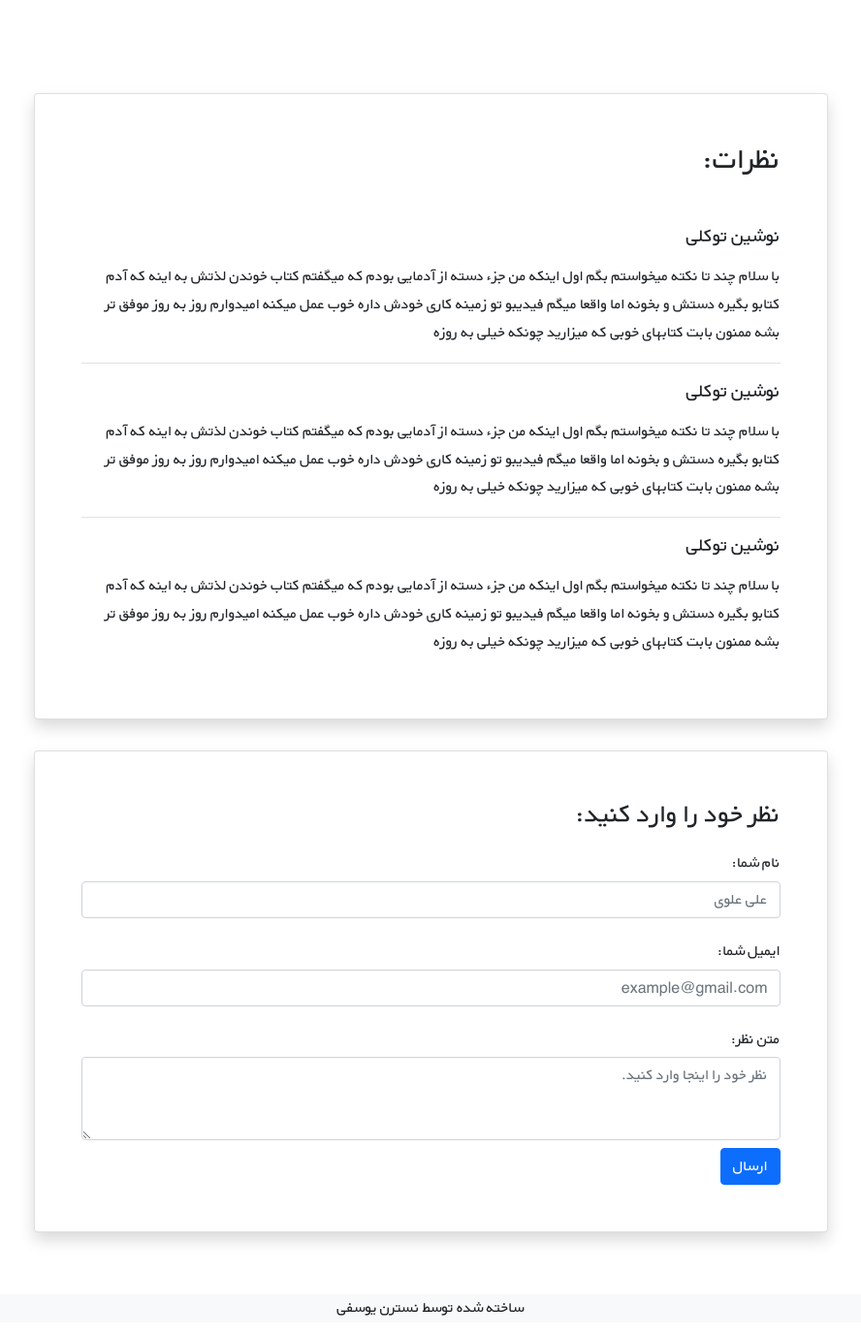
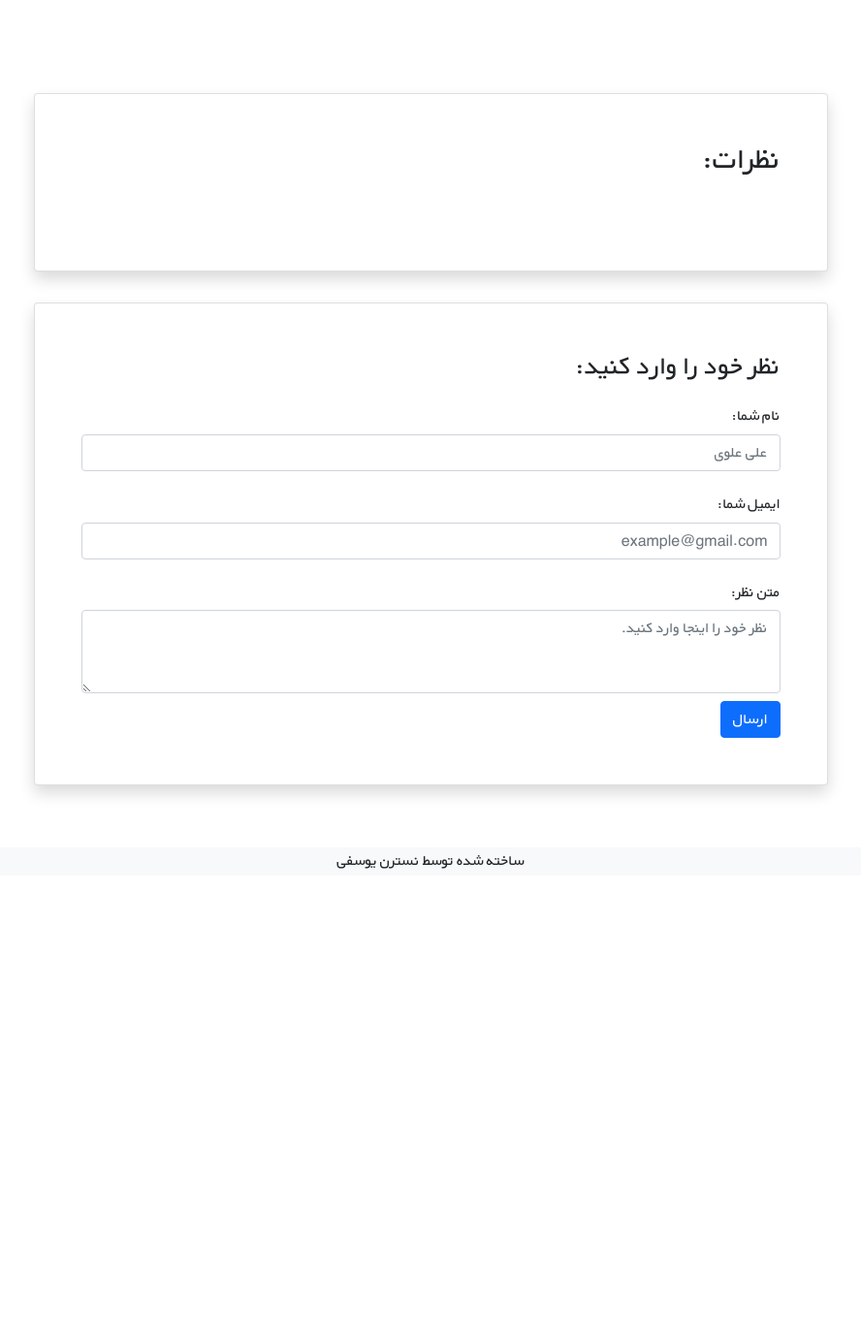
Before and after one commit to nastaranxyousefi/bookstore_django, a Django app: page /books/1/ in a window 1280 px wide. Shown: the part 805-2185 px from the top of the page at 97% size, without its empty margins (196-1084 px from the left). After the commit the page ends 1701 px from the top, so only its background shows below. Run offline with Django 3.2, Linux system fonts and the light colour scheme; data comes from the database, SQL or seed files in the repository; both versions use the stored data as it was after the commit.

Commit message:
render book comments in book detail

```diff
--- a/books/templates/books/book_detail.html
+++ b/books/templates/books/book_detail.html
@@ -46,24 +46,16 @@
             <div class="d-flex justify-content-center">
                 <div class="card shadow my-3 p-5 w-sm-75 w-100">
                     <h2 class="mb-5">نظرات:</h2>
+                    {% for comment in comments %}
+
                     <div class="border-bottom mb-3">
-                        <h5 class="mb-3">نوشین توکلی</h5>
-                        <p>با سلام چند تا نکته میخواستم بگم اول اینکه من جزء دسته از آدمایی بودم که میگفتم کتاب خوندن لذتش
-                            به اینه که آدم کتابو بگیره دستش و بخونه اما واقعا میگم فیدیبو تو زمینه کاری خودش داره خوب عمل
-                            میکنه امیدوارم روز به روز موفق تر بشه ممنون بابت کتابهای خوبی که میزارید چونکه خیلی به روزه</p>
+                        <h5 class="mb-3">{{comment.user.username}}</h5>
+                        <p>{{ comment.text|linebreaks }}</p>
                     </div>
-                    <div class="border-bottom mb-3">
-                        <h5 class="mb-3">نوشین توکلی</h5>
-                        <p>با سلام چند تا نکته میخواستم بگم اول اینکه من جزء دسته از آدمایی بودم که میگفتم کتاب خوندن لذتش
-                            به اینه که آدم کتابو بگیره دستش و بخونه اما واقعا میگم فیدیبو تو زمینه کاری خودش داره خوب عمل
-                            میکنه امیدوارم روز به روز موفق تر بشه ممنون بابت کتابهای خوبی که میزارید چونکه خیلی به روزه</p>
-                    </div>
-                    <div>
-                        <h5 class="mb-3">نوشین توکلی</h5>
-                        <p>با سلام چند تا نکته میخواستم بگم اول اینکه من جزء دسته از آدمایی بودم که میگفتم کتاب خوندن لذتش
-                            به اینه که آدم کتابو بگیره دستش و بخونه اما واقعا میگم فیدیبو تو زمینه کاری خودش داره خوب عمل
-                            میکنه امیدوارم روز به روز موفق تر بشه ممنون بابت کتابهای خوبی که میزارید چونکه خیلی به روزه</p>
-                    </div>
+                    {% endfor %}
+
+
+
                 </div>
             </div>
 
--- a/books/urls.py
+++ b/books/urls.py
@@ -4,7 +4,7 @@ from . import views
 
 urlpatterns = [
     path('', views.BookListView.as_view(), name='book_list'),
-    path('<int:pk>/', views.BookDetailView.as_view(), name='book_detail'),
+    path('<int:pk>/', views.book_detail_view, name='book_detail'),
     path('create/', views.BookCreateView.as_view(), name='book_create'),
     path('edit/<int:pk>/', views.BookUpdateView.as_view(), name='book_update'),
     path('delete/<int:pk>/', views.BookDeleteView.as_view(), name='book_delete'),
--- a/books/views.py
+++ b/books/views.py
@@ -1,5 +1,6 @@
 from django.views import generic
 from django.urls import reverse_lazy
+from django.shortcuts import get_object_or_404, render
 
 from .models import Book
 
@@ -11,10 +12,16 @@ class BookListView(generic.ListView):
     context_object_name = 'books'
 
 
-class BookDetailView(generic.DetailView):
-    model = Book
-    template_name = 'books/book_detail.html'
+def book_detail_view(request, pk):
+    book = get_object_or_404(Book, pk=pk)
+    #get book comments
+    book_comments = book.comments.all()
 
+    context = {
+        'book' : book,
+        'comments' : book_comments,
+    }
+    return render(request, 'books/book_detail.html', context)
 
 class BookCreateView(generic.CreateView):
     model = Book
```
Also changed, not shown: db.sqlite3.
